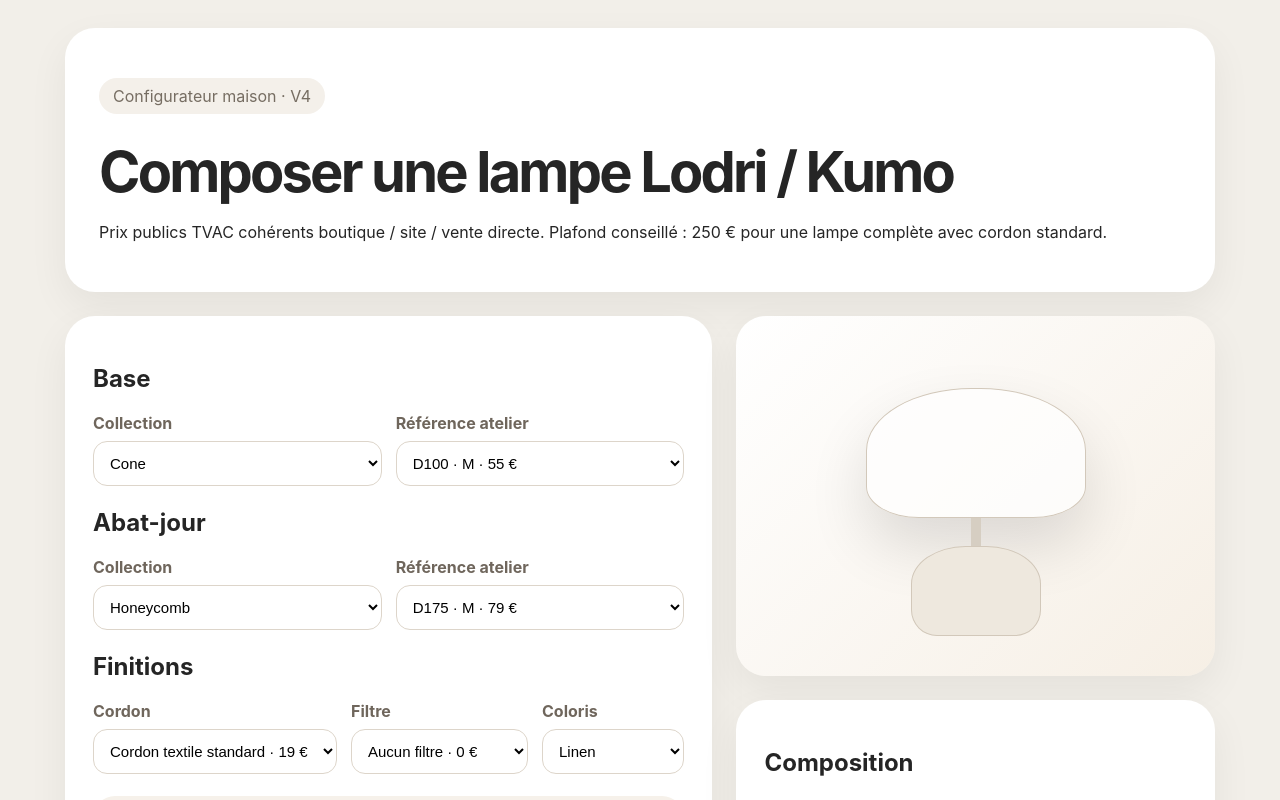
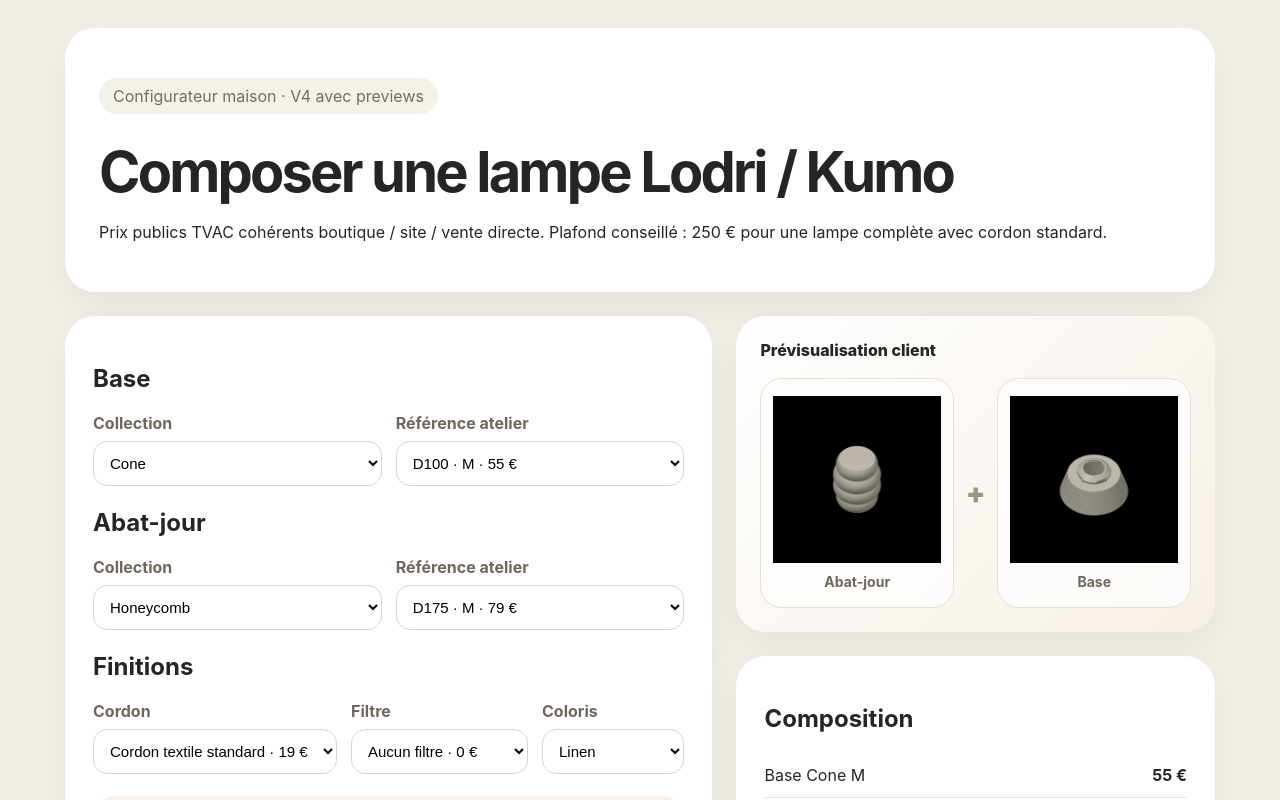
Before and after one commit to L0dri/lodri-configurator, a React (Vite) app: page / in a window 1280 px wide. Shown: the top 800 px of the page. Built offline with nearby package versions, Linux system fonts and the light colour scheme.

Commit message:
Add files via upload

```diff
--- a/src/main.jsx
+++ b/src/main.jsx
@@ -12,7 +12,7 @@ const bases = [
     "size": "S",
     "tier": "Classique",
     "price": 39,
-    "note": "petite base simple"
+    "image": "cylinder-d80.png"
   },
   {
     "family": "Cylinder",
@@ -21,7 +21,7 @@ const bases = [
     "size": "S",
     "tier": "Classique",
     "price": 39,
-    "note": "petite base simple"
+    "image": "cylinder-d90.png"
   },
   {
     "family": "Cylinder",
@@ -30,7 +30,7 @@ const bases = [
     "size": "M",
     "tier": "Classique",
     "price": 49,
-    "note": "format standard"
+    "image": "cylinder-d100.png"
   },
   {
     "family": "Cylinder",
@@ -39,7 +39,7 @@ const bases = [
     "size": "M+",
     "tier": "Classique",
     "price": 59,
-    "note": "présence plus large"
+    "image": "cylinder-d125.png"
   },
   {
     "family": "Cylinder",
@@ -48,7 +48,7 @@ const bases = [
     "size": "L",
     "tier": "Classique",
     "price": 69,
-    "note": "grande base simple"
+    "image": "cylinder-d150.png"
   },
   {
     "family": "Cone",
@@ -57,7 +57,7 @@ const bases = [
     "size": "S",
     "tier": "Classique",
     "price": 39,
-    "note": "petite base contemporaine"
+    "image": "cone-d80.png"
   },
   {
     "family": "Cone",
@@ -66,7 +66,7 @@ const bases = [
     "size": "S",
     "tier": "Classique",
     "price": 39,
-    "note": "petite base contemporaine"
+    "image": "cone-d90.png"
   },
   {
     "family": "Cone",
@@ -75,7 +75,7 @@ const bases = [
     "size": "M",
     "tier": "Classique",
     "price": 55,
-    "note": "format standard"
+    "image": "cone-d100.png"
   },
   {
     "family": "Cone",
@@ -84,7 +84,7 @@ const bases = [
     "size": "M+",
     "tier": "Classique",
     "price": 65,
-    "note": "plus stable / plus présent"
+    "image": "cone-d125.png"
   },
   {
     "family": "Cone",
@@ -93,7 +93,7 @@ const bases = [
     "size": "L",
     "tier": "Classique",
     "price": 75,
-    "note": "grande base contemporaine"
+    "image": "cone-d150.png"
   },
   {
     "family": "Cone Wide",
@@ -102,7 +102,7 @@ const bases = [
     "size": "S",
     "tier": "Classique +",
     "price": 45,
-    "note": "plus stable qu’un petit cone"
+    "image": "cone-wide-d80.png"
   },
   {
     "family": "Cone Wide",
@@ -111,7 +111,7 @@ const bases = [
     "size": "M",
     "tier": "Classique +",
     "price": 59,
-    "note": "standard déco"
+    "image": "cone-wide-d100.png"
   },
   {
     "family": "Cone Wide",
@@ -120,7 +120,7 @@ const bases = [
     "size": "L",
     "tier": "Classique +",
     "price": 79,
-    "note": "large, très stable"
+    "image": "cone-wide-d125.png"
   },
   {
     "family": "Arch",
@@ -129,7 +129,7 @@ const bases = [
     "size": "S",
     "tier": "Design",
     "price": 49,
-    "note": "bas / compact"
+    "image": "arch-d100-h75.png"
   },
   {
     "family": "Arch",
@@ -138,7 +138,7 @@ const bases = [
     "size": "S",
     "tier": "Design",
     "price": 49,
-    "note": "compact"
+    "image": "arch-d100-h85.png"
   },
   {
     "family": "Arch",
@@ -147,7 +147,7 @@ const bases = [
     "size": "S",
     "tier": "Design",
     "price": 49,
-    "note": "compact élancé"
+    "image": "arch-d100-h95.png"
   },
   {
     "family": "Arch",
@@ -156,7 +156,7 @@ const bases = [
     "size": "M",
     "tier": "Design",
     "price": 59,
-    "note": "standard"
+    "image": "arch-d100-h105.png"
   },
   {
     "family": "Arch",
@@ -165,7 +165,7 @@ const bases = [
     "size": "M",
     "tier": "Design",
     "price": 59,
-    "note": "standard élancé"
+    "image": "arch-d100-h115.png"
   },
   {
     "family": "Arch",
@@ -174,7 +174,7 @@ const bases = [
     "size": "L",
     "tier": "Design",
     "price": 75,
-    "note": "haute"
+    "image": "arch-d100-h140.png"
   },
   {
     "family": "Arch",
@@ -183,7 +183,7 @@ const bases = [
     "size": "XL",
     "tier": "Design",
     "price": 89,
-    "note": "très haute"
+    "image": "arch-d100-h165.png"
   },
   {
     "family": "Arch",
@@ -192,7 +192,7 @@ const bases = [
     "size": "M+",
     "tier": "Design",
     "price": 69,
-    "note": "plus large"
+    "image": "arch-d120.png"
   },
   {
     "family": "Arch",
@@ -201,7 +201,7 @@ const bases = [
     "size": "L",
     "tier": "Design",
     "price": 89,
-    "note": "large / forte présence"
+    "image": "arch-d150.png"
   },
   {
     "family": "Cloud",
@@ -210,7 +210,7 @@ const bases = [
     "size": "M",
     "tier": "Signature douce",
     "price": 75,
-    "note": "organique / friendly"
+    "image": "cloud-collection-standard.png"
   },
   {
     "family": "Totem Base",
@@ -219,7 +219,7 @@ const bases = [
     "size": "M",
     "tier": "Signature",
     "price": 79,
-    "note": "sculptural"
+    "image": "totem-d130.png"
   },
   {
     "family": "Totem Base",
@@ -228,7 +228,7 @@ const bases = [
     "size": "L",
     "tier": "Signature",
     "price": 95,
-    "note": "large / statement"
+    "image": "totem-d200-h65.png"
   },
   {
     "family": "Edamame Base",
@@ -237,7 +237,7 @@ const bases = [
     "size": "M",
     "tier": "Signature modulaire",
     "price": 69,
-    "note": "module solo"
+    "image": "edamame-d160.png"
   },
   {
     "family": "Edamame Base",
@@ -246,7 +246,7 @@ const bases = [
     "size": "L",
     "tier": "Signature modulaire",
     "price": 85,
-    "note": "composition 2 modules"
+    "image": "edamame-d160.png"
   },
   {
     "family": "Edamame Base",
@@ -255,7 +255,7 @@ const bases = [
     "size": "XL",
     "tier": "Signature modulaire",
     "price": 95,
-    "note": "composition 3 modules"
+    "image": "edamame-d160.png"
   }
 ];
 const shades = [
@@ -266,7 +266,7 @@ const shades = [
     "size": "M",
     "tier": "Doux",
     "price": 69,
-    "note": "abat-jour arrondi accessible"
+    "image": "squash-d160.png"
   },
   {
     "family": "Honeycomb",
@@ -275,7 +275,7 @@ const shades = [
     "size": "M",
     "tier": "Graphique",
     "price": 79,
-    "note": "motif graphique standard"
+    "image": "honeycomb-d175.png"
   },
   {
     "family": "Honeycomb",
@@ -284,7 +284,7 @@ const shades = [
     "size": "L",
     "tier": "Graphique +",
     "price": 99,
-    "note": "plus haut / plus présent"
+    "image": "honeycomb-tall-d210.png"
   },
   {
     "family": "Tree",
@@ -293,7 +293,7 @@ const shades = [
     "size": "M",
     "tier": "Organique",
     "price": 85,
-    "note": "organique standard"
+    "image": "tree-d175.png"
   },
   {
     "family": "Tree",
@@ -302,7 +302,7 @@ const shades = [
     "size": "M",
     "tier": "Organique",
     "price": 85,
-    "note": "organique inversé"
+    "image": "tree-inverted-3-segments.png"
   },
   {
     "family": "Tree",
@@ -311,7 +311,7 @@ const shades = [
     "size": "L",
     "tier": "Organique +",
     "price": 105,
-    "note": "haut / sculptural"
+    "image": "tree-inverted-tall-d200.png"
   },
   {
     "family": "Tree",
@@ -320,7 +320,7 @@ const shades = [
     "size": "XL",
     "tier": "Organique premium",
     "price": 119,
-    "note": "large / statement"
+    "image": "tree-wide-4-segments-d240.png"
   },
   {
     "family": "Tree",
@@ -329,7 +329,7 @@ const shades = [
     "size": "XL",
     "tier": "Organique premium",
     "price": 119,
-    "note": "large inversé / statement"
+    "image": "tree-inverted-wide-d240.png"
   },
   {
     "family": "Totem Shade",
@@ -338,7 +338,7 @@ const shades = [
     "size": "M",
     "tier": "Sculptural",
     "price": 89,
-    "note": "vertical compact"
+    "image": "totem-d130.png"
   },
   {
     "family": "Totem Shade",
@@ -347,7 +347,7 @@ const shades = [
     "size": "L fin",
     "tier": "Sculptural",
     "price": 99,
-    "note": "fin / haut"
+    "image": "totem-thin-tall-d150.png"
   },
   {
     "family": "Totem Shade",
@@ -356,7 +356,7 @@ const shades = [
     "size": "L",
     "tier": "Sculptural +",
     "price": 119,
-    "note": "haut premium"
+    "image": "totem-tall-d200.png"
   },
   {
     "family": "Totem Shade",
@@ -365,7 +365,7 @@ const shades = [
     "size": "L",
     "tier": "Sculptural +",
     "price": 119,
-    "note": "large premium"
+    "image": "totem-wide-d200.png"
   },
   {
     "family": "Woven",
@@ -374,7 +374,7 @@ const shades = [
     "size": "L premium",
     "tier": "Texture premium",
     "price": 129,
-    "note": "effet tissé / plus haut de gamme"
+    "image": "woven-collection-standard.png"
   },
   {
     "family": "Edamame Shade",
@@ -383,19 +383,22 @@ const shades = [
     "size": "L premium",
     "tier": "Signature organique",
     "price": 119,
-    "note": "signature organique"
+    "image": "edamame-d160.png"
   }
 ];
+
 const cordons = [
   { id: 'standard', name: 'Cordon textile standard', price: 19 },
   { id: 'premium', name: 'Cordon textile premium', price: 29 },
   { id: 'none', name: 'Sans cordon', price: 0 }
 ];
+
 const filters = [
-  { id: 'none', name: 'Aucun filtre', price: 0 },
-  { id: 's', name: 'Glow Filter S', price: 12 },
-  { id: 'm', name: 'Glow Filter M', price: 15 }
+  { id: 'none', name: 'Aucun filtre', price: 0, image: null },
+  { id: 's', name: 'Glow Filter S', price: 12, image: '/previews/filters/glow-filter-s.png' },
+  { id: 'm', name: 'Glow Filter M', price: 15, image: '/previews/filters/glow-filter-m.png' }
 ];
+
 const colors = ['Milk', 'Linen', 'Amber', 'Smoke', 'Sur demande'];
 const euro = n => `${n} €`;
 const families = list => [...new Set(list.map(x => x.family))];
@@ -445,7 +448,7 @@ Total public TVAC : ${euro(total)}`;
   return (
     <main>
       <section className="hero">
-        <p className="pill">Configurateur maison · V4</p>
+        <p className="pill">Configurateur maison · V4 avec previews</p>
         <h1>Composer une lampe Lodri / Kumo</h1>
         <p>Prix publics TVAC cohérents boutique / site / vente directe. Plafond conseillé : 250 € pour une lampe complète avec cordon standard.</p>
       </section>
@@ -507,10 +510,25 @@ Total public TVAC : ${euro(total)}`;
         </div>
 
         <aside>
-          <div className="preview">
-            <div className="shade"></div>
-            <div className="neck"></div>
-            <div className="base"></div>
+          <div className="previewCard">
+            <div className="previewTitle">Prévisualisation client</div>
+            <div className="previewImages">
+              <div className="previewItem">
+                <img src={`/previews/shades/${shade.image}`} alt={`Abat-jour ${shade.family}`} />
+                <span>Abat-jour</span>
+              </div>
+              <div className="plus">+</div>
+              <div className="previewItem">
+                <img src={`/previews/bases/${base.image}`} alt={`Base ${base.family}`} />
+                <span>Base</span>
+              </div>
+            </div>
+            {filter.image && (
+              <div className="filterPreview">
+                <img src={filter.image} alt={filter.name} />
+                <span>{filter.name}</span>
+              </div>
+            )}
           </div>
 
           <div className="card">
--- a/src/style.css
+++ b/src/style.css
@@ -2,7 +2,7 @@
 * { box-sizing: border-box; }
 body { margin: 0; font-family: Inter, system-ui, sans-serif; background: #f2efe9; color: #252525; }
 main { width: min(1150px, calc(100% - 32px)); margin: auto; padding: 28px 0; }
-.hero, .card, .preview { background: white; border-radius: 30px; box-shadow: 0 15px 40px rgba(0,0,0,.06); }
+.hero, .card, .previewCard { background: white; border-radius: 30px; box-shadow: 0 15px 40px rgba(0,0,0,.06); }
 .hero { padding: 34px; margin-bottom: 24px; }
 .pill { display: inline-block; background: #f4f0ea; padding: 8px 14px; border-radius: 999px; color: #766d62; }
 h1 { font-size: clamp(34px, 5vw, 56px); margin: 8px 0; letter-spacing: -.05em; }
@@ -14,14 +14,19 @@ label { display: grid; gap: 8px; font-weight: 700; color: #6f665c; }
 select { border: 1px solid #ddd5ca; border-radius: 14px; padding: 12px; background: white; font-size: 15px; }
 .atelier { background: #f6f1ea; border-radius: 22px; padding: 18px; margin-top: 20px; }
 aside { display: grid; gap: 24px; align-content: start; }
-.preview { min-height: 360px; display: flex; flex-direction: column; align-items: center; justify-content: end; padding: 40px; background: linear-gradient(135deg, #fff, #f6efe5); }
-.shade { width: 220px; height: 130px; border: 1px solid #d2c8ba; border-radius: 48% 48% 24% 24%; background: rgba(255,255,255,.72); box-shadow: 0 28px 60px rgba(0,0,0,.12); }
-.neck { width: 10px; height: 28px; background: #d6cec2; }
-.base { width: 130px; height: 90px; border: 1px solid #d2c8ba; border-radius: 42% 42% 26px 26px; background: #eee8de; }
+.previewCard { padding: 24px; background: linear-gradient(135deg, #fff, #f6efe5); }
+.previewTitle { font-weight: 800; margin-bottom: 18px; }
+.previewImages { display: grid; grid-template-columns: 1fr auto 1fr; gap: 12px; align-items: center; }
+.previewItem { background: rgba(255,255,255,.75); border-radius: 22px; padding: 12px; min-height: 230px; display: grid; align-content: center; justify-items: center; border: 1px solid #e8dfd3; }
+.previewItem img { max-width: 100%; max-height: 185px; object-fit: contain; display: block; }
+.previewItem span, .filterPreview span { display: block; margin-top: 10px; color: #6f665c; font-size: 14px; font-weight: 700; }
+.plus { font-size: 28px; font-weight: 900; color: #9c9285; }
+.filterPreview { margin-top: 12px; background: rgba(255,255,255,.75); border-radius: 18px; padding: 12px; display: flex; gap: 12px; align-items: center; border: 1px solid #e8dfd3; }
+.filterPreview img { width: 70px; height: 70px; object-fit: contain; }
 .line, .total { display: flex; justify-content: space-between; gap: 16px; padding: 12px 0; border-bottom: 1px solid #eee8df; }
 .total { border: 0; font-size: 24px; font-weight: 800; margin-top: 10px; }
 .ok, .warning { border-radius: 14px; padding: 10px 12px; margin-top: 14px; font-weight: 700; }
 .ok { background: #dcfce7; color: #166534; }
 .warning { background: #fee2e2; color: #991b1b; }
 button { width: 100%; border: 0; border-radius: 16px; padding: 14px; background: #252525; color: white; font-weight: 800; cursor: pointer; display: inline-flex; align-items: center; justify-content: center; gap: 8px; }
-@media (max-width: 850px) { .layout, .fields, .fields.three { grid-template-columns: 1fr; } }
+@media (max-width: 850px) { .layout, .fields, .fields.three, .previewImages { grid-template-columns: 1fr; } .plus { text-align: center; } }
```
